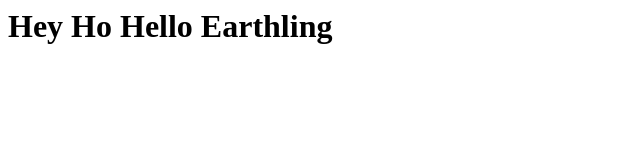
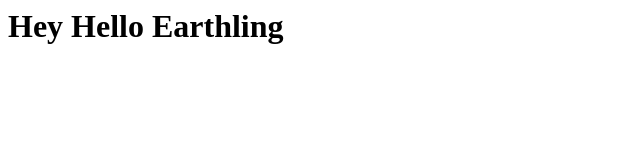
Before and after one commit to vo-olb/HelloWorld, a plain HTML site: page index.html in a window 1280 px wide. Shown: the whole page, without its empty margins (0-640 px from the left). Drawn offline with Linux system fonts and the light colour scheme.

Commit message:
remove index.js

```diff
--- a/index.html
+++ b/index.html
@@ -1,2 +1 @@
-<script src="./index.js"></script>
-<h1>Hey Ho Hello Earthling</h1>
+<h1>Hey Hello Earthling</h1>
--- a/index.js
+++ /dev/null
@@ -1,4 +0,0 @@
-function sayHello() {
-    console.log('Hello');
-}
-sayHello();
```
